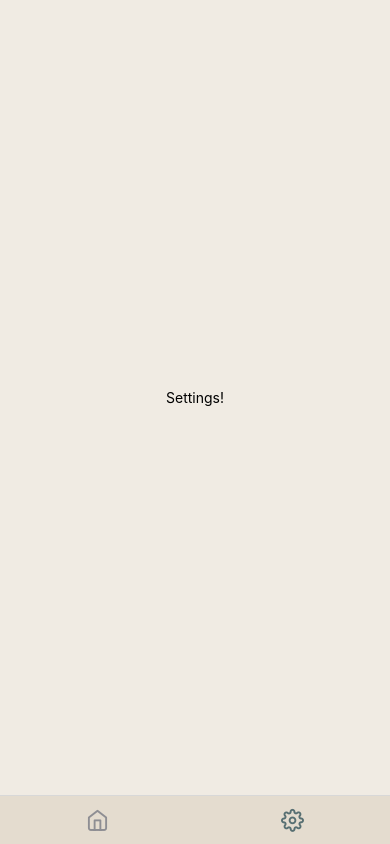
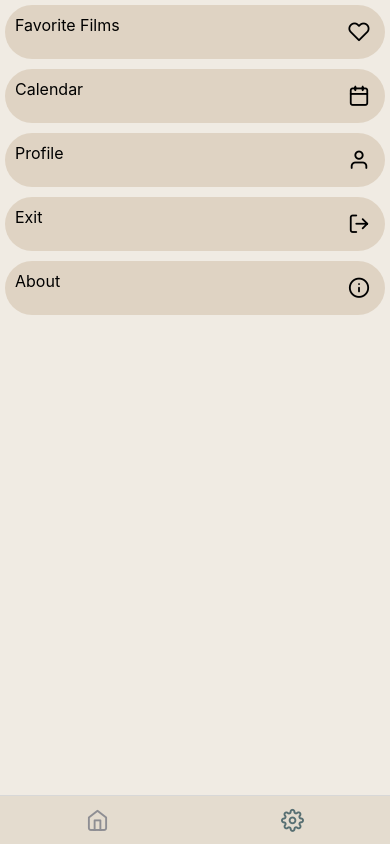
Before and after one commit to MuazzezA/Movie_App, a React Native app in the folder Movie_App/: screen /SettingsStackScreen in a window 390 px wide. Before the commit this address had no page. Built offline with nearby package versions, Linux system fonts and the light colour scheme.

Commit message:
fixed setting stack

```diff
--- a/Movie_App/src/screens/SettingsStackScreen.js
+++ b/Movie_App/src/screens/SettingsStackScreen.js
@@ -1,6 +1,5 @@
 import React from "react";
-import { View, Text } from "react-native";
-
+import SettingScreen from "./SettingScreen";
 import { createNativeStackNavigator } from "@react-navigation/native-stack";
 
 const Stack = createNativeStackNavigator();
@@ -14,18 +13,10 @@ export default function SettingsStackScreen() {
         },
       }}>
       <Stack.Screen
-        name="Home"
-        component={HomeScreen1}
+        name="SettingScreen"
+        component={SettingScreen}
         options={{ headerShown: false }}
       />
     </Stack.Navigator>
   );
 }
-
-function HomeScreen1() {
-  return (
-    <View style={{ flex: 1, justifyContent: "center", alignItems: "center" }}>
-      <Text>Settings!</Text>
-    </View>
-  );
-}
```
